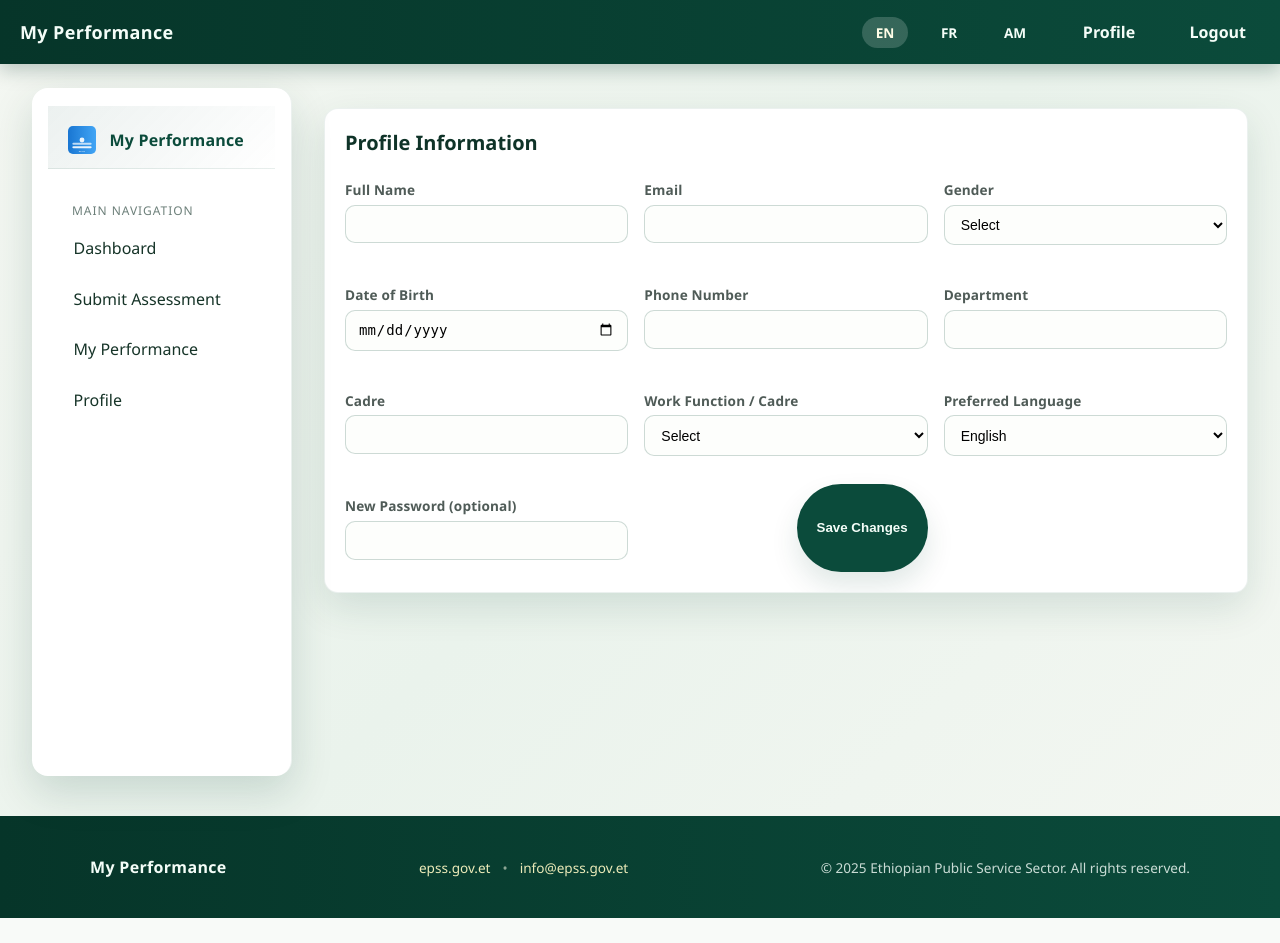
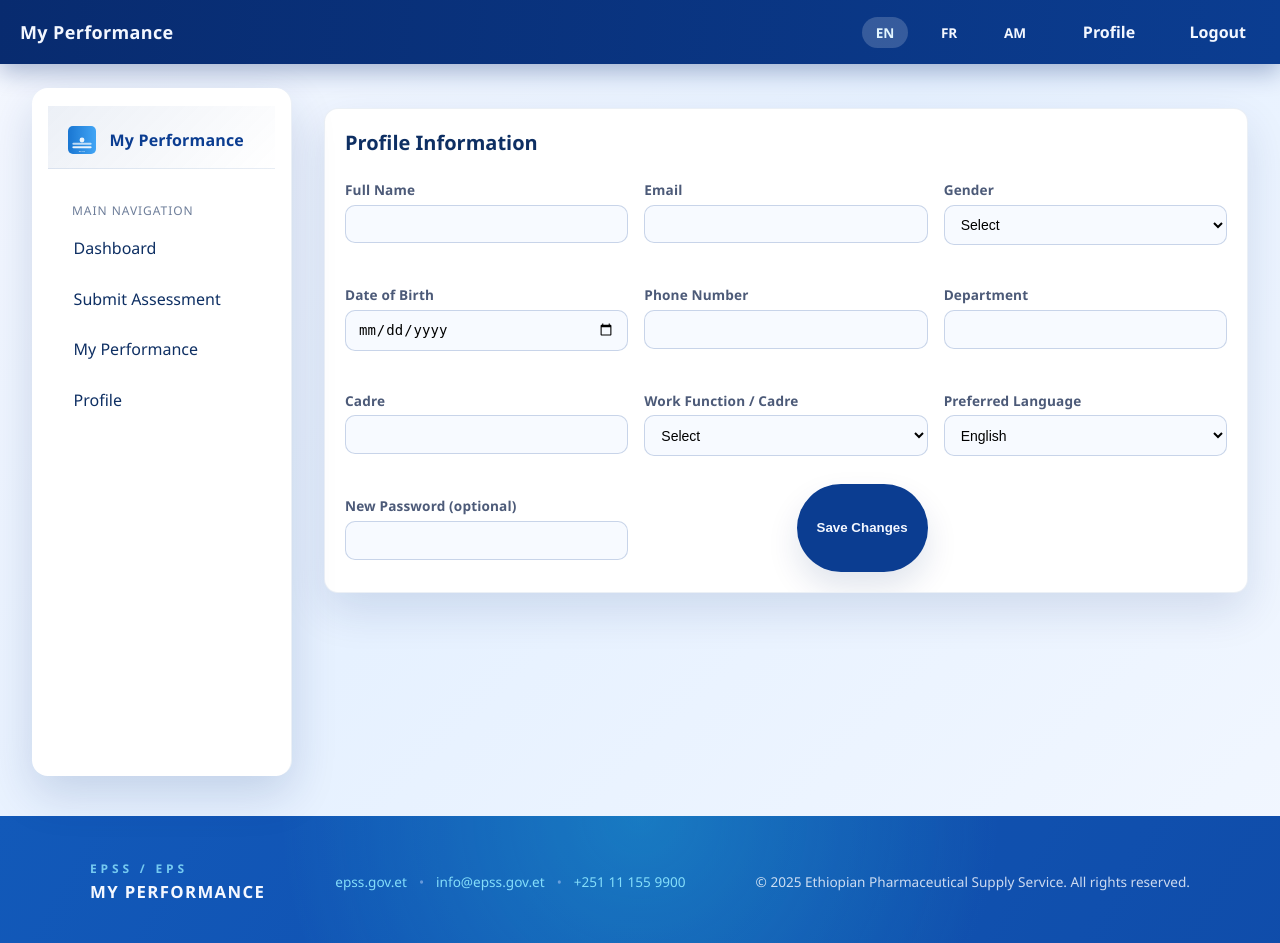
Before and after one commit to khoppenworth/HRassessv300, a PHP site: page /profile.php in a window 1280 px wide. Before the commit the page ends 918 px from the top, so only its background shows below. Run offline with PHP 8.4, Linux system fonts and the light colour scheme; the visitor is signed in with stand-in values (Sample User, id 1); data comes from the database, SQL or seed files in the repository.

Commit message:
Retheme interface to match EPSS portal

```diff
--- a/assets/css/material.css
+++ b/assets/css/material.css
@@ -1,69 +1,81 @@
 
 /* Minimal Material-inspired design (no external deps) */
 :root {
-  --md-primary: #0b4b3b;
-  --md-primary-dark: #063529;
-  --md-on-primary: #f4fdf8;
-  --md-accent: #f3b221;
-  --md-bg: linear-gradient(135deg, #f4f7f2 0%, #eaf3ec 50%, #f4f7f2 100%);
+  --md-primary: #0b3d91;
+  --md-primary-dark: #082b6f;
+  --md-on-primary: #f3f7ff;
+  --md-accent: #1cb6c4;
+  --md-highlight: #f7b500;
+  --md-bg: linear-gradient(135deg, #f5f8ff 0%, #e6f1ff 50%, #f2f7ff 100%);
   --md-surface: #ffffff;
-  --md-muted: #51605a;
+  --md-muted: #4c5a78;
   --md-danger: #c62828;
   --md-radius: 16px;
-  --md-shadow: 0 16px 42px rgba(9, 65, 47, 0.16);
+  --md-shadow: 0 18px 44px rgba(8, 43, 111, 0.14);
 }
 * { box-sizing: border-box; }
-body.md-bg { margin:0; background: var(--md-bg); color:#12211c; font-family: "Segoe UI", "Poppins", system-ui, -apple-system, Roboto, Helvetica, Arial, sans-serif; }
-.md-appbar { position:sticky; top:0; z-index:10; background:linear-gradient(90deg, var(--md-primary-dark), var(--md-primary)); display:flex; justify-content:space-between; align-items:center; padding:16px 20px; color:var(--md-on-primary); box-shadow:0 6px 18px rgba(6, 53, 41, 0.25); }
+body.md-bg { margin:0; background: var(--md-bg); color:#12274b; font-family: "Segoe UI", "Poppins", system-ui, -apple-system, Roboto, Helvetica, Arial, sans-serif; }
+.md-appbar { position:sticky; top:0; z-index:10; background:linear-gradient(96deg, var(--md-primary-dark), var(--md-primary)); display:flex; justify-content:space-between; align-items:center; padding:16px 20px; color:var(--md-on-primary); box-shadow:0 8px 24px rgba(8, 43, 111, 0.32); }
 .md-appbar .md-appbar-title { font-weight:700; letter-spacing:0.02em; }
 .md-appbar .md-appbar-actions a { margin-left:12px; text-decoration:none; color:var(--md-on-primary); padding:6px 14px; border-radius:999px; transition:background 0.3s ease; }
-.md-appbar .md-appbar-actions a:hover { background:rgba(255,255,255,0.14); }
-.md-drawer { position:fixed; top:64px; left:0; width:240px; bottom:0; padding:18px 16px; background:var(--md-surface); border-right:1px solid rgba(11,75,59,0.1); box-shadow:10px 0 30px rgba(9,65,47,0.12); }
-.md-drawer-header { display:flex; align-items:center; gap:10px; margin-bottom:16px; padding-bottom:12px; border-bottom:1px solid rgba(11,75,59,0.08); }
+.md-appbar .md-appbar-actions a:hover { background:rgba(255,255,255,0.18); }
+.md-drawer { position:fixed; top:64px; left:0; width:240px; bottom:0; padding:18px 16px; background:var(--md-surface); border-right:1px solid rgba(11,61,145,0.08); box-shadow:12px 0 34px rgba(11,61,145,0.12); }
+.md-drawer-header { display:flex; align-items:center; gap:10px; margin-bottom:16px; padding-bottom:12px; border-bottom:1px solid rgba(11,61,145,0.08); }
 .md-logo-sm { height:28px; }
 .md-drawer-title { font-weight:700; color:var(--md-primary); letter-spacing:0.01em; }
 .md-drawer-nav { display:flex; flex-direction:column; gap:12px; }
-.md-drawer-link { padding:12px 10px; border-radius:12px; color:#163428; text-decoration:none; font-weight:500; transition:background 0.3s ease, color 0.3s ease, transform 0.2s ease; }
-.md-drawer-link:hover { background:rgba(11,75,59,0.1); color:var(--md-primary); transform:translateX(4px); }
+.md-drawer-link { padding:12px 10px; border-radius:12px; color:#0e2f63; text-decoration:none; font-weight:500; transition:background 0.3s ease, color 0.3s ease, transform 0.2s ease; }
+.md-drawer-link:hover { background:rgba(11,61,145,0.08); color:var(--md-primary); transform:translateX(4px); }
 .md-main { margin-left:260px; padding:24px; min-height:calc(100vh - 64px); }
 .md-section { margin:24px 0; display:grid; gap:20px; }
-.md-card { background:var(--md-surface); border-radius:var(--md-radius); padding:20px; box-shadow:var(--md-shadow); border:1px solid rgba(11,75,59,0.08); }
-.md-card-title { margin:0 0 12px; font-size:20px; color:#0f3328; }
-.md-elev-1 { box-shadow: 0 8px 18px rgba(9,65,47,0.08); }
-.md-elev-2 { box-shadow: 0 14px 28px rgba(9,65,47,0.12); }
-.md-elev-3 { box-shadow: 0 24px 52px rgba(9,65,47,0.18); }
-.md-button { display:inline-block; padding:12px 20px; border-radius:999px; border:0; background:#dcefe4; color:#0f3328; text-decoration:none; cursor:pointer; font-weight:600; transition:transform 0.2s ease, box-shadow 0.2s ease; }
-.md-button:hover { transform:translateY(-1px); box-shadow:0 6px 16px rgba(9,65,47,0.12); }
+.md-card { background:var(--md-surface); border-radius:var(--md-radius); padding:20px; box-shadow:var(--md-shadow); border:1px solid rgba(11,61,145,0.08); }
+.md-card-title { margin:0 0 12px; font-size:20px; color:#0e2f63; }
+.md-elev-1 { box-shadow: 0 8px 18px rgba(8,43,111,0.08); }
+.md-elev-2 { box-shadow: 0 16px 32px rgba(8,43,111,0.12); }
+.md-elev-3 { box-shadow: 0 26px 56px rgba(8,43,111,0.18); }
+.md-button { display:inline-block; padding:12px 20px; border-radius:999px; border:0; background:#dbe7ff; color:#0b2d68; text-decoration:none; cursor:pointer; font-weight:600; transition:transform 0.2s ease, box-shadow 0.2s ease; }
+.md-button:hover { transform:translateY(-1px); box-shadow:0 8px 18px rgba(8,43,111,0.18); }
 .md-primary { background:var(--md-primary); color:var(--md-on-primary); }
 .md-danger { background:var(--md-danger); color:#fff; }
 .md-field { display:flex; flex-direction:column; margin:12px 0; }
 .md-field > span { font-size:12px; color:var(--md-muted); margin-bottom:4px; font-weight:600; letter-spacing:0.01em; }
-.md-field input, .md-field select, .md-field textarea { border:1px solid rgba(11,75,59,0.2); border-radius:12px; padding:12px 14px; font-size:14px; background:#fdfefc; transition:border-color 0.2s ease, box-shadow 0.2s ease; }
-.md-field input:focus, .md-field select:focus, .md-field textarea:focus { outline:none; border-color:var(--md-primary); box-shadow:0 0 0 3px rgba(11,75,59,0.14); }
-.md-alert { background:rgba(243,178,33,0.12); border-left:4px solid var(--md-accent); color:#7a4c00; padding:12px 16px; border-radius:12px; margin:12px 0; }
+.md-field input, .md-field select, .md-field textarea { border:1px solid rgba(11,61,145,0.18); border-radius:12px; padding:12px 14px; font-size:14px; background:#f7faff; transition:border-color 0.2s ease, box-shadow 0.2s ease; }
+.md-field input:focus, .md-field select:focus, .md-field textarea:focus { outline:none; border-color:var(--md-accent); box-shadow:0 0 0 3px rgba(28,182,196,0.18); }
+.md-alert { background:rgba(247,181,0,0.16); border-left:4px solid var(--md-highlight); color:#664600; padding:12px 16px; border-radius:12px; margin:12px 0; }
 .md-table { width:100%; border-collapse: collapse; background:var(--md-surface); border-radius:12px; overflow:hidden; box-shadow:var(--md-shadow); }
-.md-table th, .md-table td { text-align:left; padding:12px 14px; border-bottom:1px solid rgba(11,75,59,0.08); font-size:14px; }
-.md-table th { text-transform:uppercase; letter-spacing:0.04em; color:rgba(17,49,38,0.62); font-size:12px; }
+.md-table th, .md-table td { text-align:left; padding:12px 14px; border-bottom:1px solid rgba(11,61,145,0.08); font-size:14px; }
+.md-table th { text-transform:uppercase; letter-spacing:0.04em; color:rgba(11,46,96,0.6); font-size:12px; }
 .md-table tr:last-child td { border-bottom:none; }
 .md-muted { color:var(--md-muted); }
-.md-divider { height:1px; background:rgba(11,75,59,0.08); margin:12px 0 18px; }
+.md-divider { height:1px; background:rgba(11,61,145,0.08); margin:12px 0 18px; }
 .grid { display:grid; grid-template-columns: repeat(auto-fit, minmax(260px, 1fr)); gap:16px; align-items:start; }
 .md-kpi { font-size:32px; font-weight:700; color:var(--md-primary); }
 .text-center { text-align:center; }
-.md-footer { padding:32px 20px; color:var(--md-on-primary); background:linear-gradient(90deg, var(--md-primary-dark), var(--md-primary)); }
-.md-footer a { color:#fff9c4; text-decoration:none; }
+.md-footer { padding:36px 24px; color:var(--md-on-primary); background:radial-gradient(circle at top, rgba(28,182,196,0.35), transparent 55%), var(--md-primary-dark); position:relative; overflow:hidden; }
+.md-footer::before { content:""; position:absolute; inset:0; background:linear-gradient(120deg, rgba(11,61,145,0.9), rgba(8,43,111,0.95)); mix-blend-mode:screen; pointer-events:none; }
+.md-footer-inner { position:relative; max-width:1100px; margin:0 auto; display:flex; flex-direction:column; gap:8px; text-align:center; }
+.md-footer a { color:#8ee7ff; text-decoration:none; font-weight:500; }
 .md-footer a:hover { text-decoration:underline; }
-.md-footer-links { display:flex; gap:12px; justify-content:center; flex-wrap:wrap; font-size:13px; opacity:0.92; }
-.md-footer-links span { color:#f9fbe7; opacity:0.6; }
+.md-footer-links { display:flex; gap:12px; justify-content:center; flex-wrap:wrap; font-size:13px; opacity:0.92; position:relative; z-index:1; }
+.md-footer-links span { color:#c8d8ff; opacity:0.5; }
+.md-footer-brand { font-weight:700; letter-spacing:0.045em; display:inline-flex; flex-direction:column; gap:0.2rem; align-items:center; }
+.md-footer-brand-short { font-size:12px; letter-spacing:0.32em; text-transform:uppercase; color:rgba(142,231,255,0.8); }
+.md-footer-brand-name { font-size:17px; text-transform:uppercase; letter-spacing:0.08em; }
 .md-container { min-height:100vh; display:flex; align-items:center; justify-content:center; padding:24px; }
 .md-login { max-width:460px; width:100%; }
 .md-card-media { display:flex; align-items:center; flex-direction:column; gap:10px; margin-bottom:8px; }
 .md-logo { height:72px; width:auto; }
-.md-title { margin:0; font-size:24px; color:#0f3328; }
+.md-title { margin:0; font-size:24px; color:#0e2f63; }
 .md-subtitle { margin:0 0 10px; color:var(--md-muted); text-align:center; }
 .md-meta { margin-top:12px; color:var(--md-muted); text-align:center; }
 .md-small { font-size:12px; }
 .lang-switch a { color:var(--md-primary); text-decoration:none; margin:0 4px; font-weight:600; }
 .lang-switch a:hover { text-decoration:underline; }
-.md-thumb img { border-radius:12px; box-shadow:0 12px 24px rgba(9,65,47,0.12); }
+.md-thumb img { border-radius:12px; box-shadow:0 14px 28px rgba(8,43,111,0.16); }
 .md-inline-form { display:flex; gap:12px; align-items:end; flex-wrap:wrap; }
+
+@media (min-width: 960px) {
+  .md-footer-inner { flex-direction:row; align-items:center; justify-content:space-between; text-align:left; }
+  .md-footer-brand { align-items:flex-start; }
+  .md-footer-links { justify-content:flex-end; }
+}
--- a/assets/css/styles.css
+++ b/assets/css/styles.css
@@ -1,18 +1,19 @@
 :root {
-  --app-primary: #0b4b3b;
-  --app-primary-dark: #063529;
-  --app-secondary: #f3b221;
+  --app-primary: #0b3d91;
+  --app-primary-dark: #082b6f;
+  --app-secondary: #1cb6c4;
+  --app-accent: #f7b500;
   --app-surface: #ffffff;
-  --app-muted: #4f5b57;
-  --app-bg: linear-gradient(135deg, #f4f7f2 0%, #eaf3ec 50%, #f4f7f2 100%);
+  --app-muted: #4c5a78;
+  --app-bg: linear-gradient(135deg, #f5f8ff 0%, #e6f1ff 45%, #f2f7ff 100%);
   --appbar-height: 64px;
-  --app-shadow-soft: 0 14px 38px rgba(9, 65, 47, 0.12);
+  --app-shadow-soft: 0 18px 44px rgba(8, 43, 111, 0.12);
 }
 
 body.md-bg {
   background: var(--app-bg);
   min-height: 100vh;
-  color: #12211c;
+  color: #12274b;
 }
 
 .md-appbar {
@@ -20,13 +21,13 @@ body.md-bg {
   align-items: center;
   justify-content: space-between;
   padding: 0.75rem 1.25rem;
-  background: linear-gradient(90deg, var(--app-primary-dark), var(--app-primary));
+  background: linear-gradient(95deg, var(--app-primary-dark), var(--app-primary));
   position: sticky;
   top: 0;
   z-index: 1000;
   min-height: var(--appbar-height);
-  color: #f4fdf8;
-  box-shadow: 0 6px 18px rgba(6, 53, 41, 0.25);
+  color: #f3f7ff;
+  box-shadow: 0 8px 24px rgba(8, 43, 111, 0.32);
 }
 
 .md-appbar-title {
@@ -107,11 +108,11 @@ body.md-bg {
   bottom: 0;
   transform: translateX(-100%);
   transition: transform 0.3s ease;
-  box-shadow: 10px 0 30px rgba(9, 65, 47, 0.12);
+  box-shadow: 12px 0 34px rgba(11, 61, 145, 0.12);
   padding-bottom: 2rem;
   overflow-y: auto;
   z-index: 1200;
-  border-right: 1px solid rgba(11, 75, 59, 0.08);
+  border-right: 1px solid rgba(11, 61, 145, 0.08);
 }
 
 .md-drawer.open {
@@ -123,8 +124,8 @@ body.md-bg {
   display: flex;
   align-items: center;
   gap: 0.85rem;
-  border-bottom: 1px solid rgba(11, 75, 59, 0.08);
-  background: linear-gradient(135deg, rgba(11, 75, 59, 0.08), rgba(11, 75, 59, 0));
+  border-bottom: 1px solid rgba(11, 61, 145, 0.08);
+  background: linear-gradient(135deg, rgba(11, 61, 145, 0.08), rgba(11, 61, 145, 0));
 }
 
 .md-drawer-title {
@@ -148,7 +149,7 @@ body.md-bg {
 .md-drawer-label {
   font-size: 0.75rem;
   text-transform: uppercase;
-  color: rgba(17, 49, 38, 0.62);
+  color: rgba(12, 38, 85, 0.6);
   padding: 0 0.75rem;
   letter-spacing: 0.08em;
 }
@@ -156,7 +157,7 @@ body.md-bg {
 .md-drawer-link {
   padding: 0.7rem 0.85rem;
   border-radius: 10px;
-  color: #163428;
+  color: #0e2f63;
   text-decoration: none;
   display: block;
   font-weight: 500;
@@ -188,7 +189,7 @@ body.md-bg {
   overflow: hidden;
   background: var(--app-surface);
   box-shadow: var(--app-shadow-soft);
-  border: 1px solid rgba(11, 75, 59, 0.08);
+  border: 1px solid rgba(11, 61, 145, 0.08);
 }
 
 .md-inline-form {
@@ -209,9 +210,9 @@ body.md-bg {
 .md-field textarea {
   width: 100%;
   padding: 0.65rem 0.75rem;
-  border: 1px solid rgba(11, 75, 59, 0.2);
+  border: 1px solid rgba(11, 61, 145, 0.2);
   border-radius: 10px;
-  background: #fdfefc;
+  background: #f7faff;
   transition: border-color 0.2s ease, box-shadow 0.2s ease;
 }
 
@@ -278,25 +279,48 @@ body.md-bg {
   font-size: 0.8rem;
   letter-spacing: 0.02em;
   text-transform: uppercase;
-  color: rgba(17, 49, 38, 0.62);
+  color: rgba(11, 46, 96, 0.6);
 }
 
 .md-hint {
   display: block;
   margin-top: 0.35rem;
   font-size: 0.75rem;
-  color: rgba(17, 49, 38, 0.6);
+  color: rgba(12, 38, 85, 0.6);
 }
 
 .md-footer {
-  padding: 2.5rem 1.25rem;
-  background: linear-gradient(90deg, var(--app-primary-dark), var(--app-primary));
-  color: #f4fdf8;
+  padding: 2.75rem 1.25rem 2.5rem;
+  background: radial-gradient(circle at top, rgba(33, 182, 196, 0.35), transparent 55%), var(--app-primary-dark);
+  color: #f5f8ff;
+  position: relative;
+  overflow: hidden;
+}
+
+.md-footer::before {
+  content: "";
+  position: absolute;
+  inset: 0;
+  background: linear-gradient(120deg, rgba(11, 61, 145, 0.9), rgba(8, 43, 111, 0.95));
+  mix-blend-mode: screen;
+  pointer-events: none;
+}
+
+.md-footer-inner {
+  position: relative;
+  max-width: 1100px;
+  margin: 0 auto;
+  display: flex;
+  flex-direction: column;
+  gap: 0.75rem;
+  text-align: center;
+  z-index: 1;
 }
 
 .md-footer a {
-  color: #fff9c4;
+  color: #8ee7ff;
   text-decoration: none;
+  font-weight: 500;
 }
 
 .md-footer a:hover,
@@ -304,18 +328,26 @@ body.md-bg {
   text-decoration: underline;
 }
 
-.md-footer-inner {
-  max-width: 1100px;
-  margin: 0 auto;
-  display: flex;
+.md-footer-brand {
+  font-weight: 700;
+  letter-spacing: 0.045em;
+  display: inline-flex;
   flex-direction: column;
-  gap: 0.5rem;
-  text-align: center;
+  gap: 0.2rem;
+  align-items: center;
 }
 
-.md-footer-brand {
-  font-weight: 600;
-  letter-spacing: 0.02em;
+.md-footer-brand-short {
+  font-size: 0.75rem;
+  letter-spacing: 0.32em;
+  text-transform: uppercase;
+  color: rgba(142, 231, 255, 0.8);
+}
+
+.md-footer-brand-name {
+  font-size: 1.05rem;
+  text-transform: uppercase;
+  letter-spacing: 0.08em;
 }
 
 .md-footer-meta {
@@ -330,11 +362,13 @@ body.md-bg {
   flex-wrap: wrap;
   font-size: 0.85rem;
   opacity: 0.92;
+  position: relative;
+  z-index: 1;
 }
 
 .md-footer-links span {
-  opacity: 0.6;
-  color: #f9fbe7;
+  opacity: 0.5;
+  color: #c8d8ff;
 }
 
 @media (min-width: 960px) {
@@ -350,7 +384,7 @@ body.md-bg {
     top: calc(var(--appbar-height) + 1.5rem);
     transform: none;
     height: calc(100vh - var(--appbar-height) - 3rem);
-    box-shadow: 0 16px 42px rgba(9, 65, 47, 0.16);
+    box-shadow: 0 18px 46px rgba(8, 43, 111, 0.16);
     border-radius: 16px;
     left: auto;
     bottom: auto;
@@ -373,6 +407,10 @@ body.md-bg {
     justify-content: space-between;
   }
 
+  .md-footer-brand {
+    align-items: flex-start;
+  }
+
   .md-footer-links {
     justify-content: flex-end;
   }
--- a/templates/footer.php
+++ b/templates/footer.php
@@ -4,8 +4,9 @@ require_once __DIR__ . '/../config.php';
 $locale = ensure_locale();
 $t = load_lang($locale);
 $cfg = get_site_config($pdo);
-$siteTitle = htmlspecialchars($cfg['site_name'] ?? t($t, 'footer_default_site', 'Ethiopian Public Service Sector'), ENT_QUOTES, 'UTF-8');
-$orgName = htmlspecialchars(t($t, 'footer_org', 'Ethiopian Public Service Sector'), ENT_QUOTES, 'UTF-8');
+$siteTitle = htmlspecialchars($cfg['site_name'] ?? t($t, 'footer_default_site', 'Ethiopian Pharmaceutical Supply Service'), ENT_QUOTES, 'UTF-8');
+$orgName = htmlspecialchars(t($t, 'footer_org', 'Ethiopian Pharmaceutical Supply Service'), ENT_QUOTES, 'UTF-8');
+$orgShort = htmlspecialchars(t($t, 'footer_org_short', 'EPSS / EPS'), ENT_QUOTES, 'UTF-8');
 $rights = htmlspecialchars(t($t, 'footer_rights', 'All rights reserved.'), ENT_QUOTES, 'UTF-8');
 $currentYear = date('Y');
 ?>
@@ -13,11 +14,16 @@ $currentYear = date('Y');
 </div>
 <footer class="md-footer">
   <div class="md-footer-inner">
-    <div class="md-footer-brand"><?=$siteTitle?></div>
+    <div class="md-footer-brand">
+      <span class="md-footer-brand-short"><?=$orgShort?></span>
+      <span class="md-footer-brand-name"><?=$siteTitle?></span>
+    </div>
     <div class="md-footer-links">
       <a href="https://epss.gov.et" target="_blank" rel="noopener">epss.gov.et</a>
       <span>•</span>
       <a href="mailto:info@epss.gov.et">info@epss.gov.et</a>
+      <span>•</span>
+      <a href="tel:+251111559900">+251 11 155 9900</a>
     </div>
     <div class="md-footer-meta">&copy; <?=$currentYear?> <?=$orgName?>. <?=$rights?></div>
   </div>
```
Also changed, not shown: other parts of assets/css/styles.css (+11 -11 lines).
